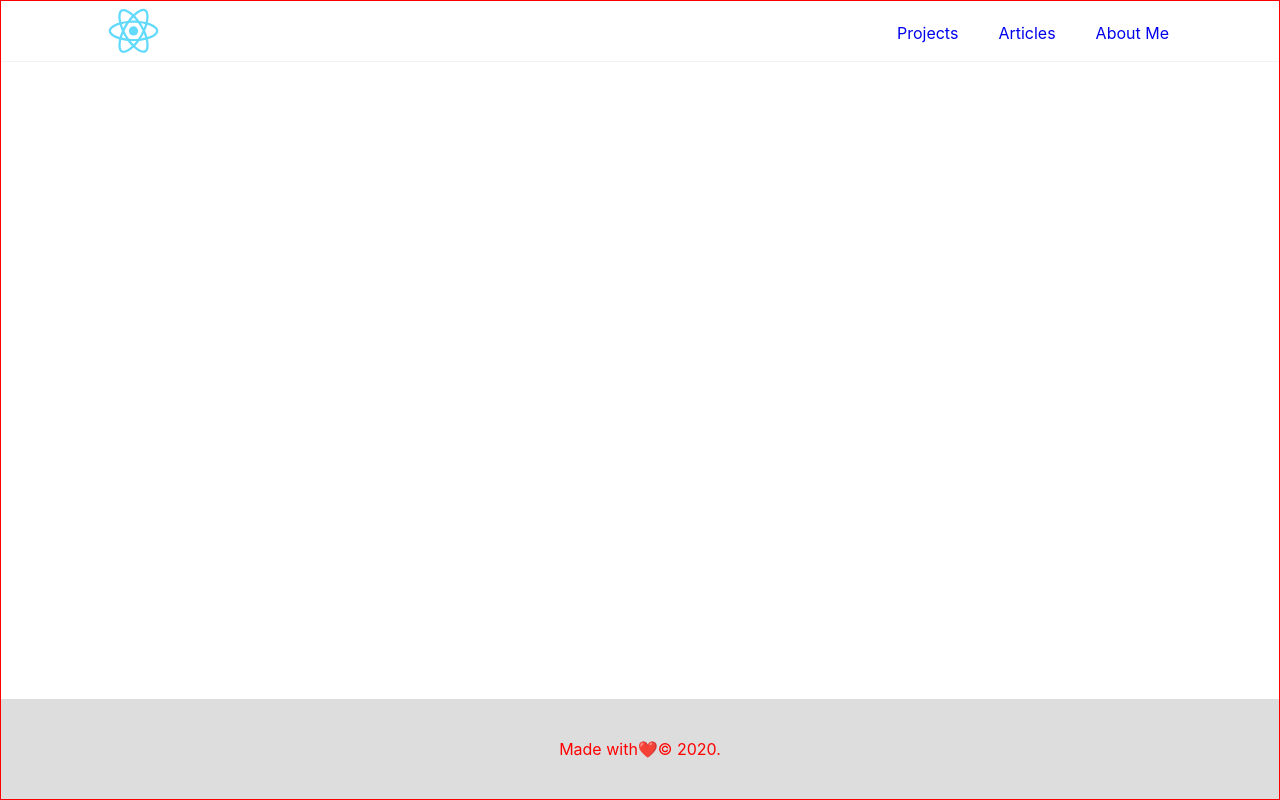
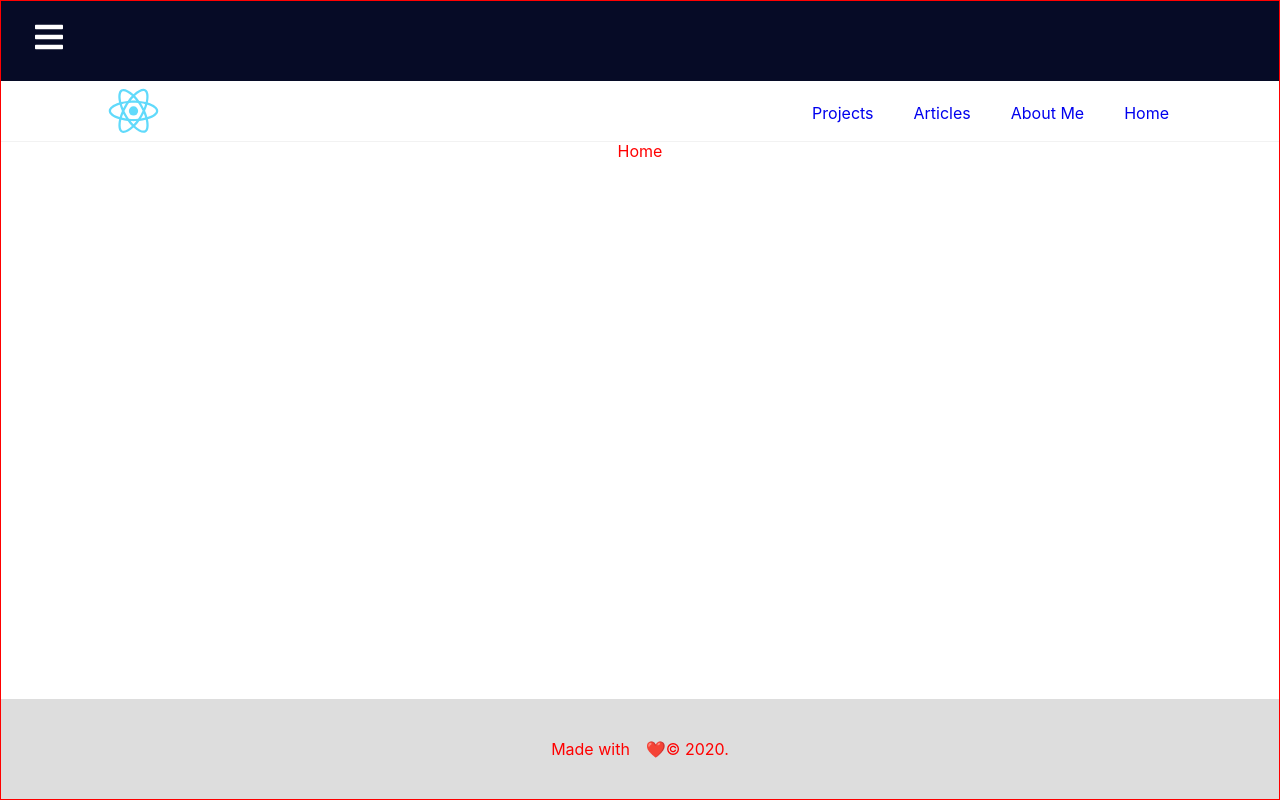
Before and after one commit to Srishailam/srishailam, a React (Create React App) app: page / in a window 1280 px wide. Built offline with nearby package versions, Linux system fonts and the light colour scheme.

Commit message:
sidebar component changes

```diff
--- a/package.json
+++ b/package.json
@@ -12,6 +12,7 @@
     "node-sass": "^4.14.1",
     "react": "^16.13.1",
     "react-dom": "^16.13.1",
+    "react-icons": "^4.1.0",
     "react-router-dom": "^5.2.0",
     "react-scripts": "3.4.1"
   },
--- a/src/App.js
+++ b/src/App.js
@@ -7,11 +7,14 @@
 import Main from './components/Main/Main';
 import Footer from './components/Footer/Footer';
 import './App.css';
+import SideBar from './components/SideBar/SideBar';
+import Home from './components/Home/Home';
 
 function App() {
   return (
     <BrowserRouter>
       <div className="App">
+        <SideBar />
         <NavBar />
         <Main>
           <Switch>
@@ -20,14 +23,14 @@
               path="/srishailam/"
               render={() => {
                 return (
-
-                  <Redirect to="/projects" />
+                  <Redirect to="/home" />
                 )
               }}
             />
             <Route exact path="/projects" component={Projects} />
             <Route path="/articles" component={Articles} />
             <Route path="/about-me" component={AboutMe} />
+            <Route path="/" component={Home}></Route>
           </Switch>
         </Main>
         <Footer />
--- /dev/null
+++ b/src/components/Home/Home.js
@@ -0,0 +1,11 @@
+import React from 'react'
+
+function Home() {
+  return (
+    <div>
+      Home
+    </div>
+  )
+}
+
+export default Home
--- a/src/components/NavBar/NavBar.js
+++ b/src/components/NavBar/NavBar.js
@@ -14,11 +14,12 @@
     return (
       <header className="NavBar">
         <nav className="NavBar_navigation">
-          <NavLink to="/projects" className=""><img src={logo} className="NavBar_logo" alt="Logo" /></NavLink>
+          <NavLink to="/home" className=""><img src={logo} className="NavBar_logo" alt="Logo" /></NavLink>
           <div className="navigation-sub">
             <NavLink to="/projects" className="item" activeClassName="active">Projects</NavLink>
             <NavLink to="/articles" className="item" activeClassName="active">Articles</NavLink>
             <NavLink to="/about-me" className="item" activeClassName="active">About Me</NavLink>
+            <NavLink to="/home"     className="item" activeClassName="active">Home</NavLink>
           </div>
         </nav>
       </header>
--- /dev/null
+++ b/src/components/SideBar/SideBar.js
@@ -0,0 +1,45 @@
+import React, { useState } from 'react'
+import { Link } from 'react-router-dom';
+import * as FaIcons from 'react-icons/fa';
+import * as AiIcons from 'react-icons/ai';
+import './SideBar.scss'
+import { SidebarData } from '../../sidebarData';
+import {IconContext} from 'react-icons';
+function SideBar() {
+  const [sidebar, setSidebar] = useState(false);
+  const showSidebar = () => setSidebar(!sidebar);
+  return (
+    <>
+    <IconContext.Provider value={{color:"white"}}>
+      <div className="sidebar">
+        <Link to="#" className="menu-bars">
+          <FaIcons.FaBars onClick={showSidebar} />
+        </Link>
+      </div>
+      <nav className={sidebar ? "nav-menu active": "nav-menu"} >
+        <ul className="nav-menu-items" onClick={showSidebar}>
+          <li className="navbar-toggle">
+            <Link to="#" className="menu-bars">
+              <AiIcons.AiOutlineClose />
+            </Link>
+          </li>
+          {
+            SidebarData.map( (item, idx) => {
+              return (
+                <li key={idx} className={item.cName}>
+                  <Link to={item.path}>
+                    {item.icon}
+                    {item.title}
+                  </Link>
+                </li>
+              )
+            })
+          }
+        </ul>
+      </nav>
+    </IconContext.Provider>
+    </>
+  )
+}
+
+export default SideBar
--- /dev/null
+++ b/src/components/SideBar/SideBar.scss
@@ -0,0 +1,67 @@
+.sidebar{
+  background-color: #060b26;
+  height: 80px;
+  display: flex;
+  justify-content: start;
+  align-items: center;
+}
+.menu-bars{
+  margin-left: 2rem;
+  font-size: 2rem;
+  background: none;
+}
+.nav-menu {
+  background-color: #060b26;
+  width: 250px;
+  height: 100vh;
+  display: flex;
+  justify-content: center;
+  position: fixed;
+  top: 0;
+  left: -100%;
+  transition: 850ms;
+  z-index: 1;
+}
+.nav-menu.active{
+  left: 0;
+  transition: 350ms;
+}
+.nav-text{
+  display: flex;
+  justify-content: start;
+  align-items: center;
+  padding: 8px 0px 8px 16px;
+  list-style: none;
+  height: 60px;
+}
+.nav-text a{
+  text-decoration: none;
+  color: #f5f5f5;
+  font-size: 18px;
+  width: 95%;
+  height: 100%;
+  display: flex;
+  align-items: center;
+  padding: 0 15px;
+  border-radius: 4px;
+}
+
+.nav-text a:hover{
+  background-color: #1a83ff;
+}
+.nav-menu-items{
+  width: 100%;
+}
+.navbar-toggle{
+  background-color: #060b26;
+  width: 100%;
+  height: 80px;
+  display: flex;
+  justify-content: start;
+  align-items: center;
+}
+
+
+span{
+  margin-left: 16px;
+}
--- /dev/null
+++ b/src/sidebarData.js
@@ -0,0 +1,31 @@
+import React from 'react'
+import * as FaIcons from 'react-icons/fa';
+import * as AiIcons from 'react-icons/ai';
+import * as IoIcons from 'react-icons/io';
+
+export const SidebarData = [
+  {
+    title: 'Home',
+    path:'/',
+    icon: <AiIcons.AiFillHome />,
+    cName: 'nav-text'
+  },
+  {
+    title: 'Projects',
+    path:'/projects',
+    icon: <IoIcons.IoIosPaper />,
+    cName: 'nav-text'
+  },
+  {
+    title: 'Articles',
+    path:'/articles',
+    icon: <AiIcons.AiFillHome />,
+    cName: 'nav-text'
+  },
+  {
+    title: 'About Me',
+    path:'/about-me',
+    icon: <FaIcons.FaCartPlus/>,
+    cName: 'nav-text'
+  }
+]
```
Also changed, not shown: src/components/Home/Home.scss (added), 1 other file (tests, documents, lock files or other folders).
